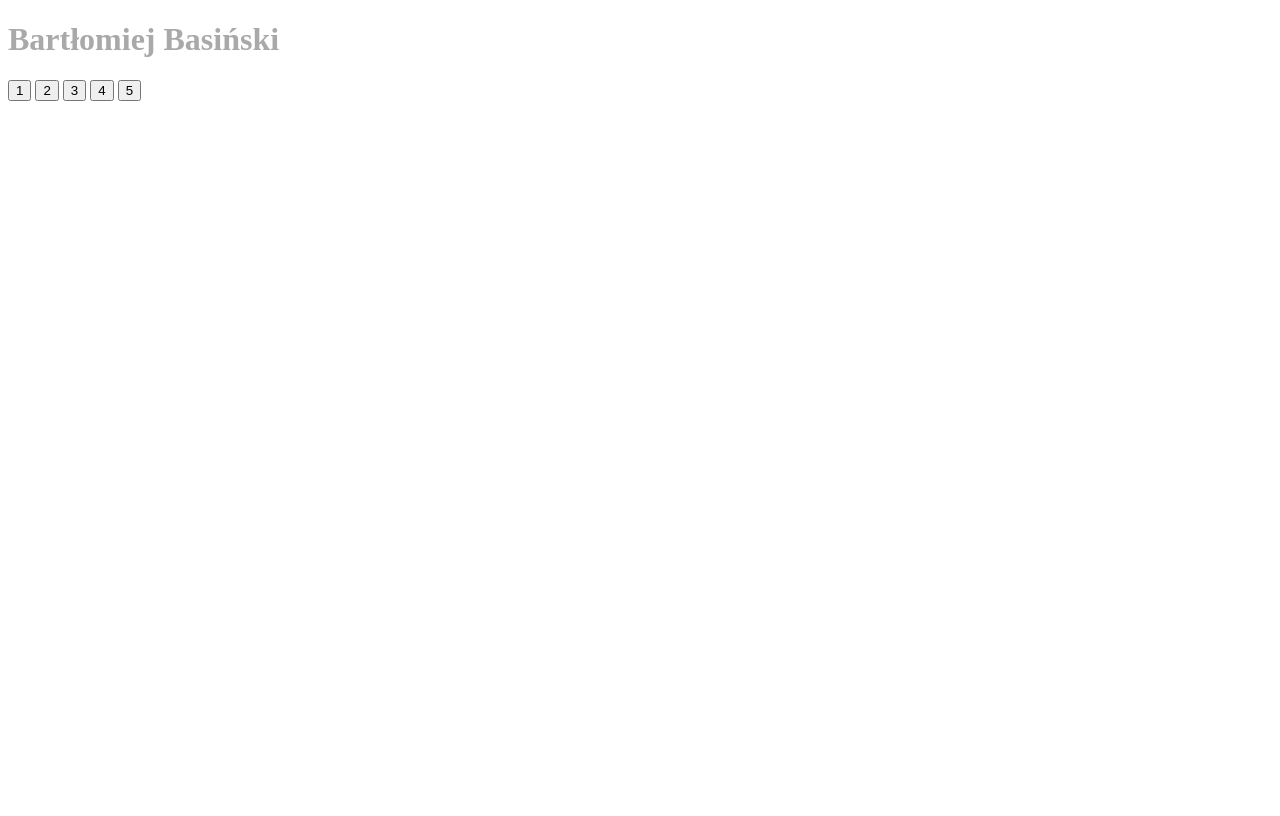
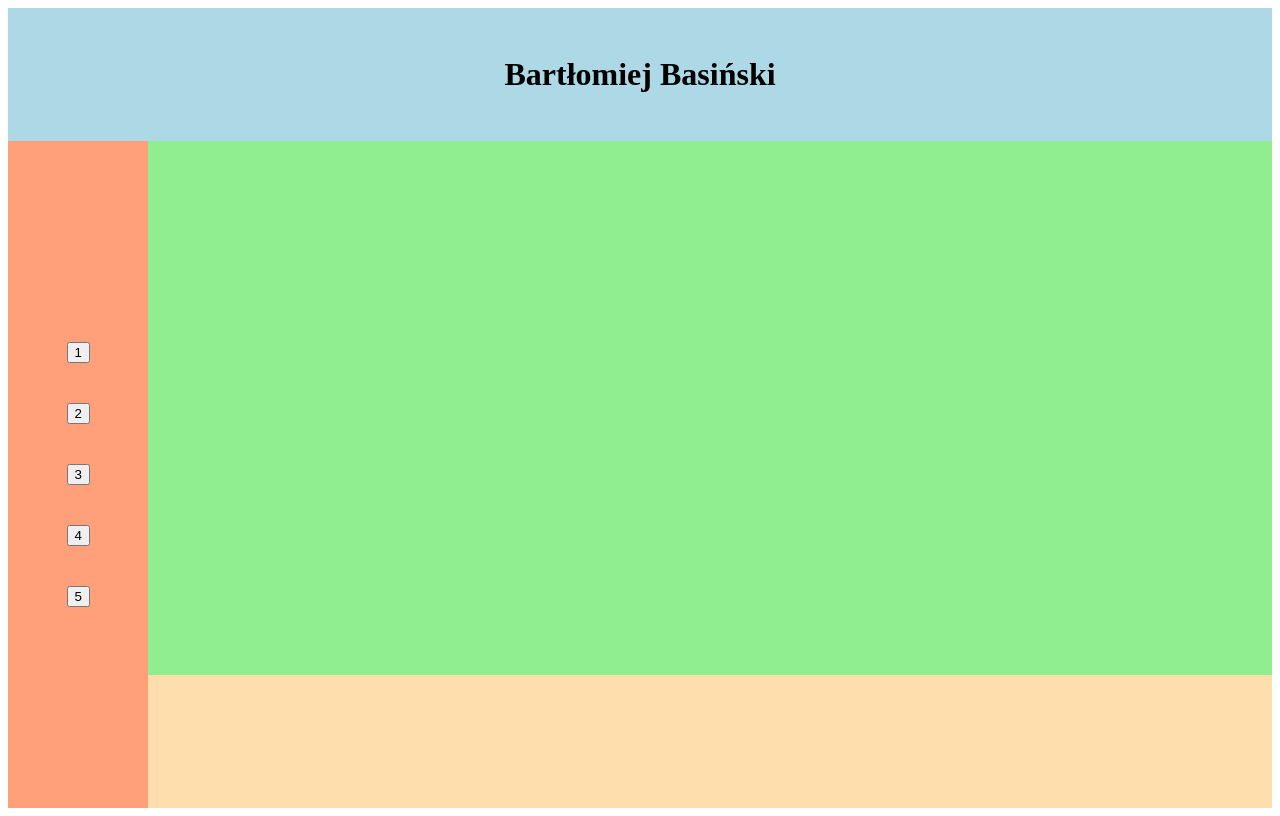
Before and after one commit to 3ti-2020/korona-01-bartlomiej-basinski, a PHP site: page / in a window 1280 px wide. Before the commit the page ends 101 px from the top, so only its background shows below. Run offline with PHP 8.4, Linux system fonts and the light colour scheme.

Commit message:
Update style.css

```diff
--- a/style.css
+++ b/style.css
@@ -1,3 +1,54 @@
-body {
-color: darkgrey;
+.container{
+
+    display: grid;
+    height: 100vh;
+    width: 100%;
+    grid-template-columns: repeat(9 , 1fr);
+    grid-template-rows: repeat(12 , 1fr);
+    grid-template-areas:
+    "header header header header header header header header header"
+    "header header header header header header header header header"
+    "sidebar main main main main main main main main"
+    "sidebar main main main main main main main main"
+    "sidebar main main main main main main main main"
+    "sidebar main main main main main main main main"
+    "sidebar main main main main main main main main"
+    "sidebar main main main main main main main main"
+    "sidebar main main main main main main main main"
+    "sidebar main main main main main main main main"
+    "sidebar footer footer footer footer footer footer footer footer"
+    "sidebar footer footer footer footer footer footer footer footer"
+    ;
 }
+.header{
+    background: lightblue;
+    grid-area: header;
+    display: flex;
+    justify-content: center;
+    align-items: center;
+    margin: 0;
+
+}
+.main{
+    grid-area: main ;
+    background: lightgreen;
+}
+.sidebar{
+    grid-area: sidebar;
+    background: lightsalmon;
+    display: flex;
+    justify-content: center;
+    align-items: center;
+    flex-direction: column;
+}
+.footer{
+    background: navajowhite;
+    grid-area: footer;
+}
+h1::selection{
+    color: white;
+    background: black;
+}
+.buttons{
+    margin: 20px;
+}
```
